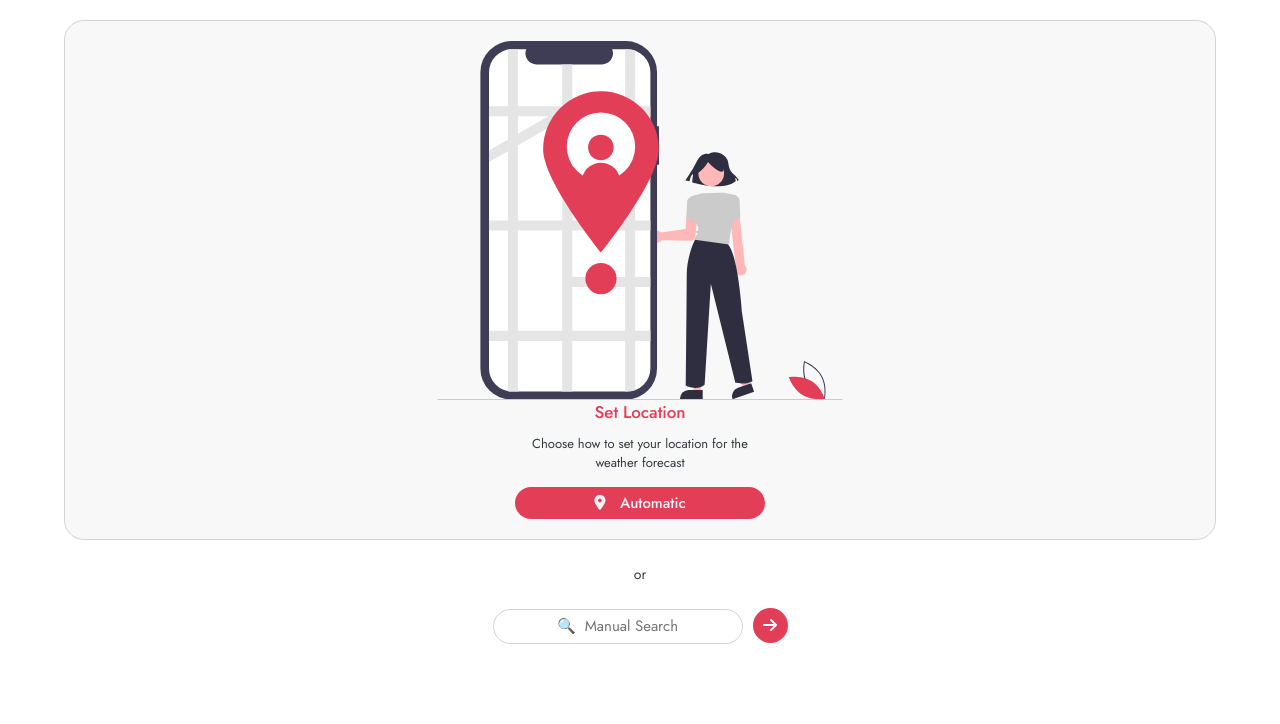
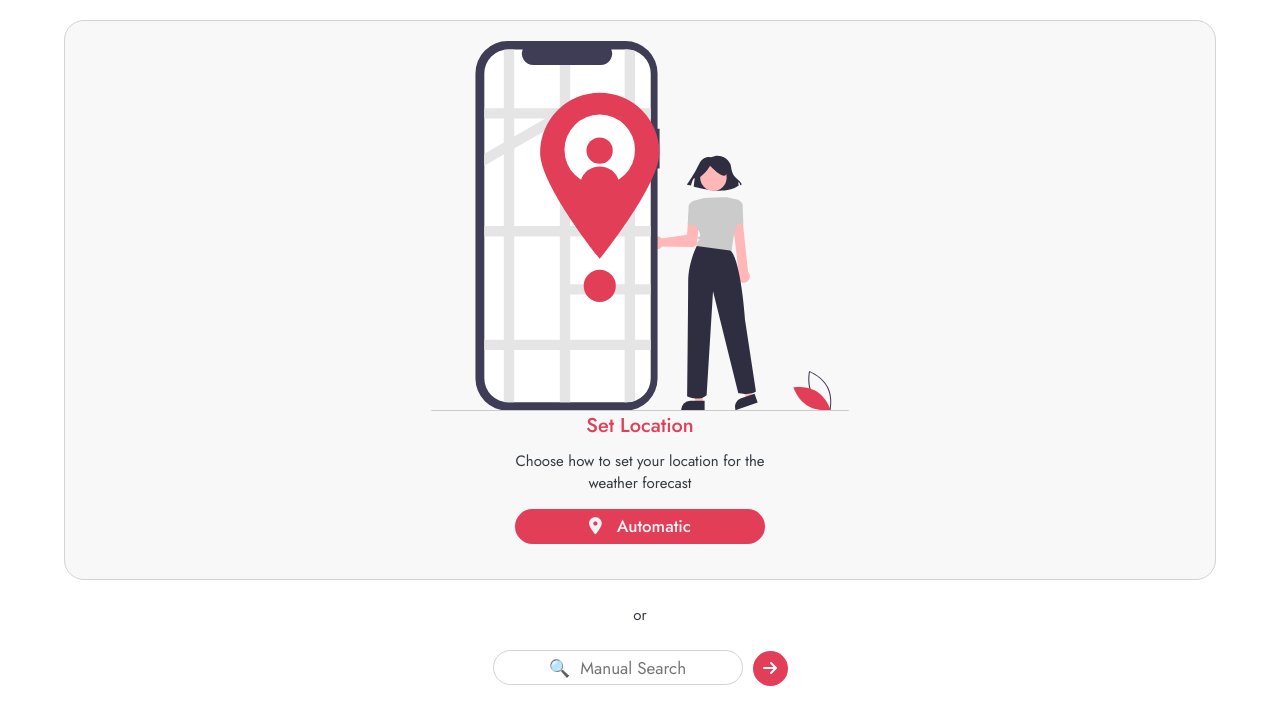
Before and after one commit to acgeoffrey/react-weather, a React (Vite) app: page / in a window 1280 px wide. Shown: the top 724 px of the page. Built offline with nearby package versions, Linux system fonts and the light colour scheme; no server answers.

Commit message:
fix: delete city & some styles

```diff
--- a/src/index.css
+++ b/src/index.css
@@ -51,7 +51,7 @@ body::-webkit-scrollbar {
 .btn-gps {
   background-color: #e23e57;
   font-weight: 500;
-  font-size: 1.5rem;
+  font-size: 1.7rem;
   color: var(--color-light);
 }
 
@@ -62,7 +62,7 @@ input {
   border: 1px solid #d3d3d3;
   font-family: inherit;
   text-align: center;
-  font-size: 1.5rem;
+  font-size: 1.7rem;
 }
 
 .btn-city-submit {
--- a/src/reducer.jsx
+++ b/src/reducer.jsx
@@ -15,7 +15,7 @@ if (weatherDetails.length > 0) {
 
 const initialState = {
   city: "",
-  currentCity: currentCityLS ? currentCityLS : "",
+  currentCity: currentCityLS ? currentCityLS : 0,
   position: {},
   weatherDetails,
   status,
@@ -29,6 +29,7 @@ function reducer(state, action) {
   // console.log(action.type);
   let filteredArray = [];
   let filteredArrayAfterDelete = [];
+
   switch (action.type) {
     case "addCity":
       return { ...state, addCityNav: false, city: action.payload };
@@ -89,15 +90,40 @@ function reducer(state, action) {
         refresh: false,
         weatherDetails: filteredArray,
       };
+
     case "city/delete":
       filteredArrayAfterDelete = state.weatherDetails.filter(
         (city) => city.daily.id != action.payload
       );
-      localStorage.setItem("cities", JSON.stringify(filteredArrayAfterDelete));
-      return {
-        ...state,
-        weatherDetails: filteredArrayAfterDelete,
-      };
+
+      if (filteredArrayAfterDelete.length > 0) {
+        let tempCurrentCity = state.currentCity;
+        if (action.payload == tempCurrentCity) {
+          tempCurrentCity = filteredArrayAfterDelete[0].daily.id;
+        }
+        localStorage.setItem("currentCity", JSON.stringify(tempCurrentCity));
+        localStorage.setItem(
+          "cities",
+          JSON.stringify(filteredArrayAfterDelete)
+        );
+
+        return {
+          ...state,
+          weatherDetails: filteredArrayAfterDelete,
+          currentCity: tempCurrentCity,
+        };
+      } else {
+        localStorage.clear();
+        return {
+          ...state,
+          status: "cityNotLoaded",
+          addCityNav: false,
+          weatherDetails: [],
+          position: {},
+          currentCity: 0,
+        };
+      }
+
     case "error":
       return {
         ...state,
--- a/src/styles/CitySelect.module.css
+++ b/src/styles/CitySelect.module.css
@@ -9,7 +9,7 @@
 .gpsContainer {
   margin-top: 2rem;
   width: 90%;
-  height: 65%;
+  height: 70%;
   background-color: #eaeaea5a;
   display: flex;
   flex-direction: column;
@@ -17,16 +17,17 @@
   padding: 2rem;
   border: 1px solid #d3d3d3;
   border-radius: 2rem;
+  padding-bottom: 1rem;
 }
 
 .gpsContainer img {
   width: 80%;
-  height: 75%;
+  height: 70%;
 }
 
 .gpsContainer p {
   color: #e23e57;
-  font-size: 1.7rem;
+  font-size: 2rem;
   font-weight: 500;
   margin-bottom: 1rem;
 }
@@ -35,9 +36,9 @@
   width: 25rem;
   text-align: center;
   margin-bottom: 1.5rem;
-  font-size: 1.3rem;
+  font-size: 1.5rem;
 }
 
 .orPara {
-  font-size: 1.4rem;
+  font-size: 1.5rem;
 }
--- a/src/styles/Forecast.module.css
+++ b/src/styles/Forecast.module.css
@@ -17,6 +17,7 @@
 .areaChartContainer {
   margin-top: 1.5rem;
   overflow-x: scroll;
+  overflow-y: hidden;
   -ms-overflow-style: none; /* Internet Explorer 10+ */
   scrollbar-width: none; /* Firefox */
 }
```
